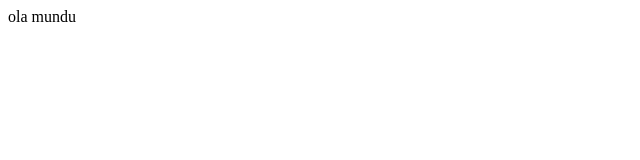
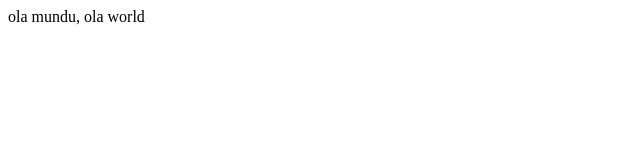
Before and after one commit to choronzonic333/projeto-curso-git, a plain HTML site: page index.html in a window 1280 px wide. Shown: the full height of the page, 0-640 px from the left. Drawn offline with Linux system fonts and the light colour scheme.

Commit message:
alterando corpo html

```diff
--- a/index.html
+++ b/index.html
@@ -5,6 +5,6 @@
     <title>333</title>
 </head>
 <body>
-    ola mundu
+    ola mundu, ola world
 </body>
 </html>
```
